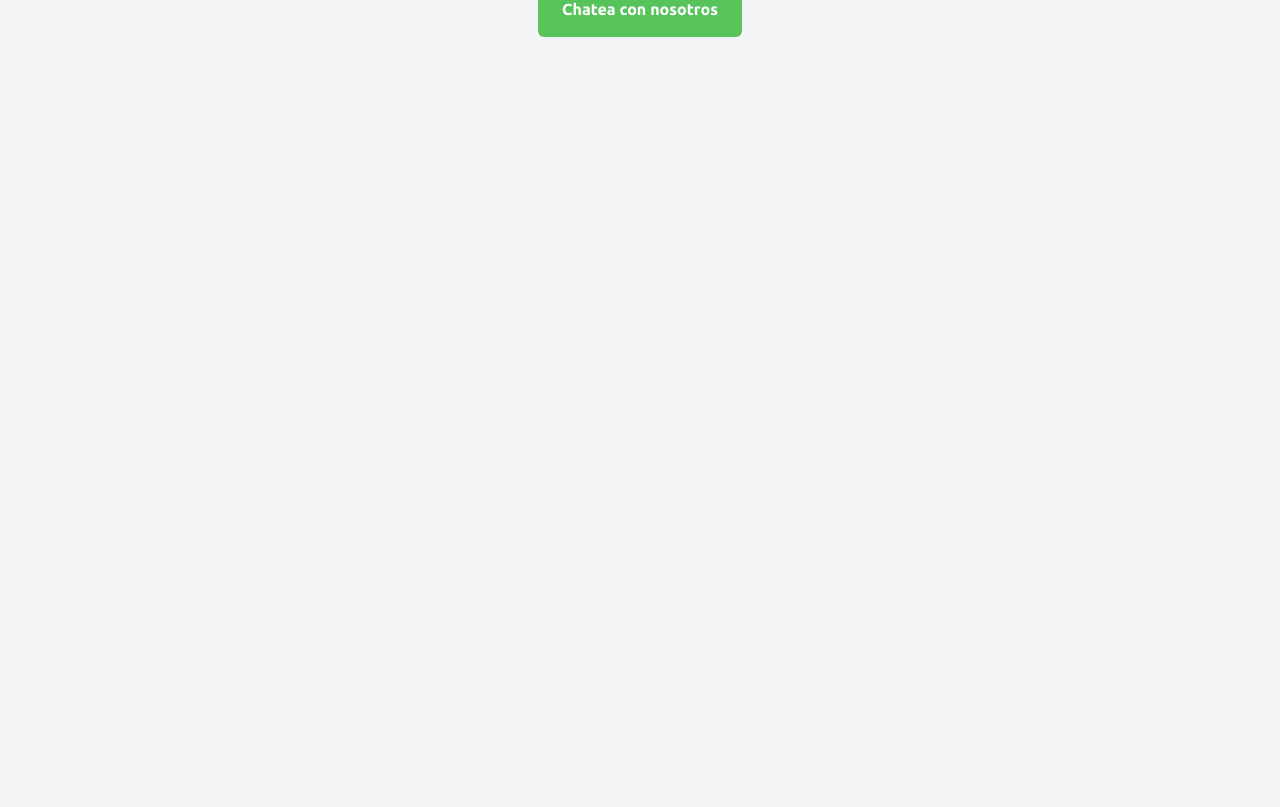
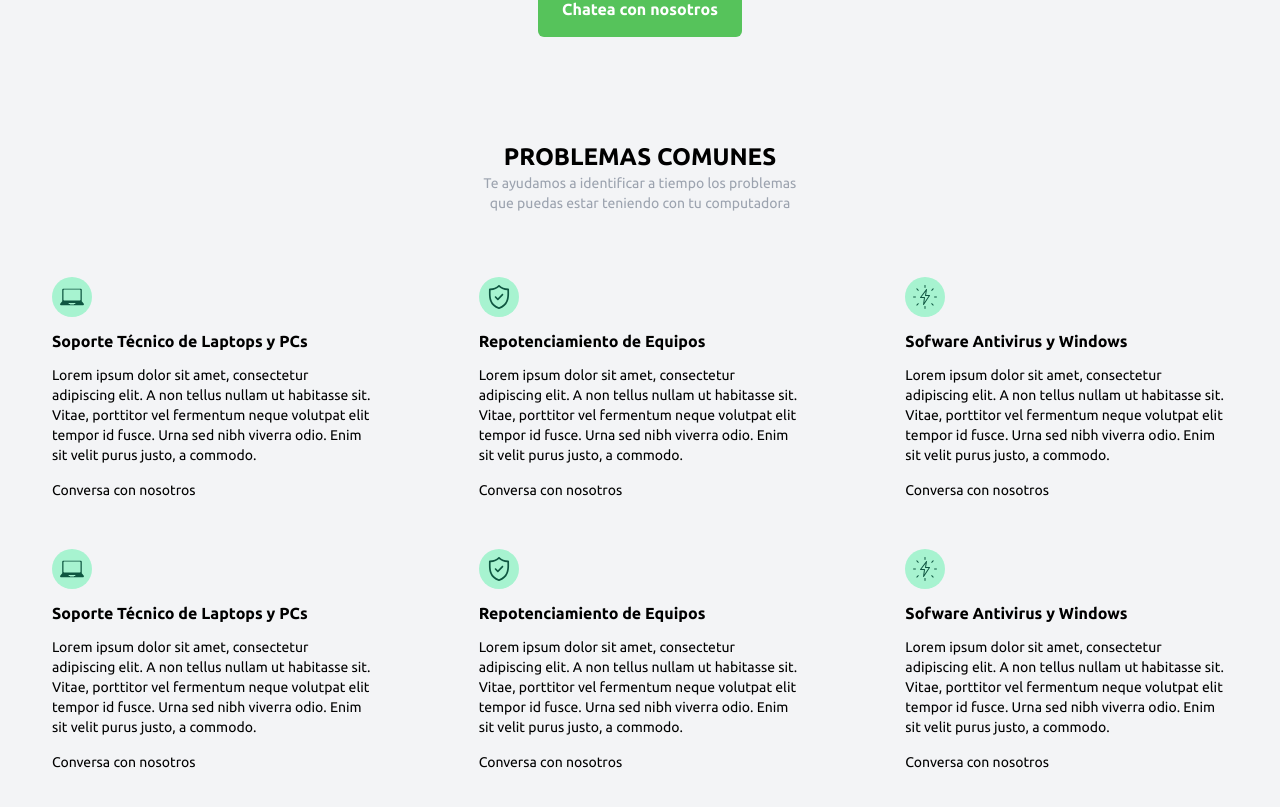
Before and after one commit to wasi-lat/tingotech, a Next.js app: page / in a window 1280 px wide. Shown: the part 843-1650 px from the top of the page. Before the commit the page ends 944 px from the top, so only its background shows below. Built offline with nearby package versions, Linux system fonts and the light colour scheme.

Commit message:
ADD: section 'problemas comunes'

```diff
--- a/pages/index.js
+++ b/pages/index.js
@@ -55,6 +55,79 @@ export default function Home() {
             <button className="text-white font-bold rounded-md" style={{background: '#56C35B' , padding: '16px 24px'}} >Chatea con nosotros</button>
           </div>
         </section>
+        <section className="container mx-auto my-10">
+          <div className="flex flex-col items-center my-10">
+            <h2 className="font-bold text-2xl">PROBLEMAS COMUNES</h2>
+            <p className="text-gray-400 text-sm text-center w-80">
+              Te ayudamos a identificar a tiempo los problemas
+              que puedas estar teniendo con tu computadora
+            </p>
+          </div>
+          <div className="flex">
+            <div className="w-1/3 mx-5 py-6 px-8">
+              <div className="flex items-center justify-center mb-3 h-10 w-10 bg-green-200 rounded-full">
+                <svg className="h-6 w-6">
+                  <use xlinkHref="#laptop"/>
+                </svg>
+              </div>
+              <h3 className="font-bold">Soporte Técnico de Laptops y PCs</h3>
+              <p className="text-sm py-3">Lorem ipsum dolor sit amet, consectetur adipiscing elit. A non tellus nullam ut habitasse sit. Vitae, porttitor vel fermentum neque volutpat elit tempor id fusce. Urna sed nibh viverra odio. Enim sit velit purus justo, a commodo. </p>
+              <button className="text-sm cursor-pointer hover:underline">Conversa con nosotros</button>
+            </div>
+            <div className="w-1/3 mx-5 py-6 px-8">
+              <div className="flex items-center justify-center mb-3 h-10 w-10 bg-green-200 rounded-full">
+                <svg className="h-6 w-6">
+                  <use xlinkHref="#security"/>
+                </svg>
+              </div>
+              <h3 className="font-bold">Repotenciamiento de Equipos</h3>
+              <p className="text-sm py-3">Lorem ipsum dolor sit amet, consectetur adipiscing elit. A non tellus nullam ut habitasse sit. Vitae, porttitor vel fermentum neque volutpat elit tempor id fusce. Urna sed nibh viverra odio. Enim sit velit purus justo, a commodo. </p>
+              <button className="text-sm cursor-pointer hover:underline">Conversa con nosotros</button>
+            </div>
+            <div className="w-1/3 mx-5 py-6 px-8">
+              <div className="flex items-center justify-center mb-3 h-10 w-10 bg-green-200 rounded-full">
+                <svg className="h-6 w-6">
+                  <use xlinkHref="#lightning"/>
+                </svg>
+              </div>
+              <h3 className="font-bold">Sofware Antivirus y Windows</h3>
+              <p className="text-sm py-3">Lorem ipsum dolor sit amet, consectetur adipiscing elit. A non tellus nullam ut habitasse sit. Vitae, porttitor vel fermentum neque volutpat elit tempor id fusce. Urna sed nibh viverra odio. Enim sit velit purus justo, a commodo. </p>
+              <button className="text-sm cursor-pointer hover:underline">Conversa con nosotros</button>
+            </div>
+          </div>
+          <div className="flex">
+            <div className="w-1/3 mx-5 py-6 px-8">
+              <div className="flex items-center justify-center mb-3 h-10 w-10 bg-green-200 rounded-full">
+                <svg className="h-6 w-6">
+                  <use xlinkHref="#laptop"/>
+                </svg>
+              </div>
+              <h3 className="font-bold">Soporte Técnico de Laptops y PCs</h3>
+              <p className="text-sm py-3">Lorem ipsum dolor sit amet, consectetur adipiscing elit. A non tellus nullam ut habitasse sit. Vitae, porttitor vel fermentum neque volutpat elit tempor id fusce. Urna sed nibh viverra odio. Enim sit velit purus justo, a commodo. </p>
+              <button className="text-sm cursor-pointer hover:underline">Conversa con nosotros</button>
+            </div>
+            <div className="w-1/3 mx-5 py-6 px-8">
+              <div className="flex items-center justify-center mb-3 h-10 w-10 bg-green-200 rounded-full">
+                <svg className="h-6 w-6">
+                  <use xlinkHref="#security"/>
+                </svg>
+              </div>
+              <h3 className="font-bold">Repotenciamiento de Equipos</h3>
+              <p className="text-sm py-3">Lorem ipsum dolor sit amet, consectetur adipiscing elit. A non tellus nullam ut habitasse sit. Vitae, porttitor vel fermentum neque volutpat elit tempor id fusce. Urna sed nibh viverra odio. Enim sit velit purus justo, a commodo. </p>
+              <button className="text-sm cursor-pointer hover:underline">Conversa con nosotros</button>
+            </div>
+            <div className="w-1/3 mx-5 py-6 px-8">
+              <div className="flex items-center justify-center mb-3 h-10 w-10 bg-green-200 rounded-full">
+                <svg className="h-6 w-6">
+                  <use xlinkHref="#lightning"/>
+                </svg>
+              </div>
+              <h3 className="font-bold">Sofware Antivirus y Windows</h3>
+              <p className="text-sm py-3">Lorem ipsum dolor sit amet, consectetur adipiscing elit. A non tellus nullam ut habitasse sit. Vitae, porttitor vel fermentum neque volutpat elit tempor id fusce. Urna sed nibh viverra odio. Enim sit velit purus justo, a commodo. </p>
+              <button className="text-sm cursor-pointer hover:underline">Conversa con nosotros</button>
+            </div>
+          </div>
+        </section>
       </main>
     </Layout>
   )
```
